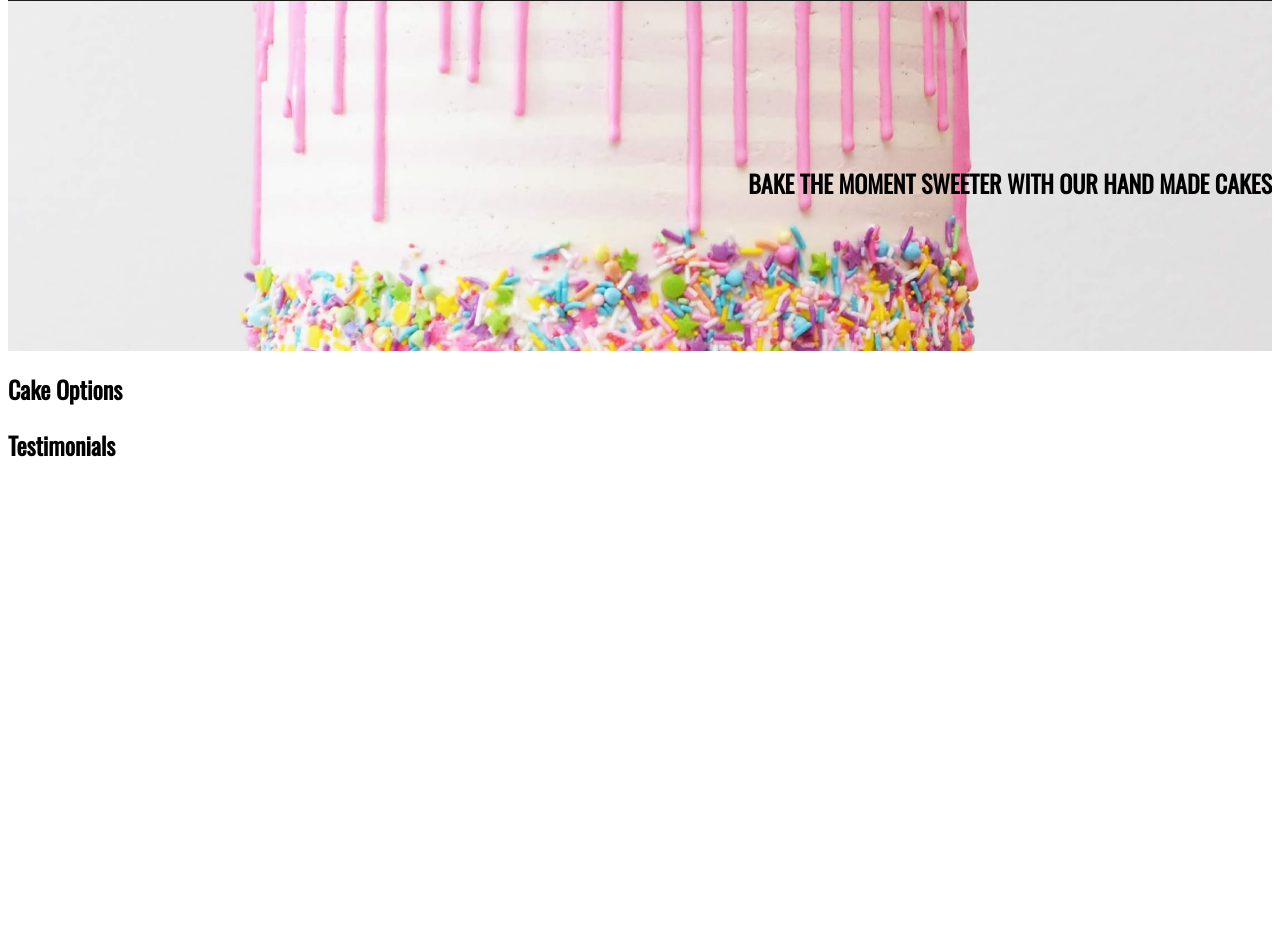
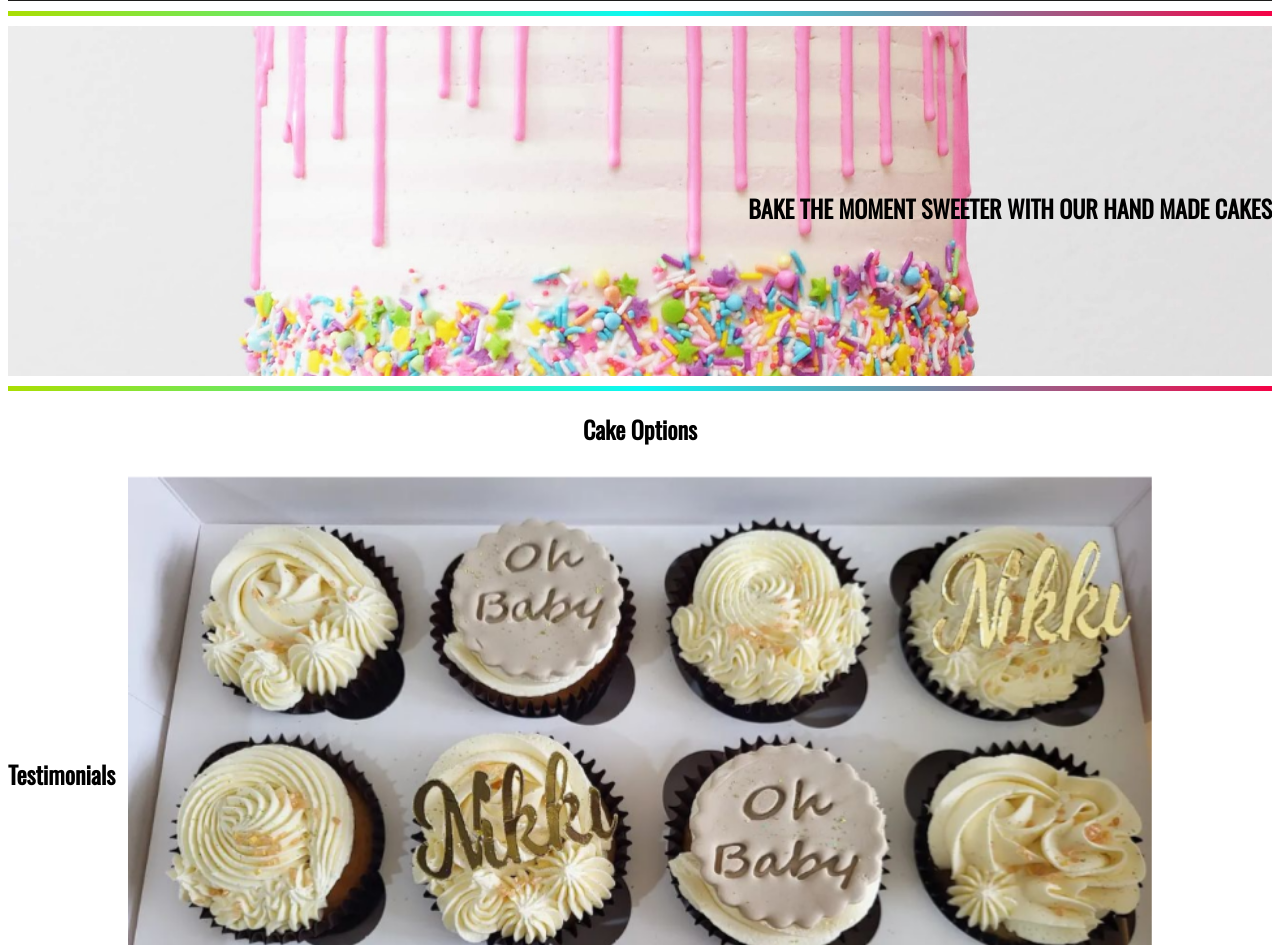
Before and after one commit to CMed01/portfolio-milestone-1, a plain HTML site: page index.html in a window 1280 px wide. Shown: the part 280-1225 px from the top of the page. Before the commit the page ends 800 px from the top, so only its background shows below. Drawn offline with nearby package versions, Linux system fonts and the light colour scheme; a web font is replaced by a local one.

Commit message:
Add cupcake photo to home page and styling with text description

```diff
--- a/assets/css/style.css
+++ b/assets/css/style.css
@@ -2,7 +2,8 @@
 
 /* Headings and Logo */
 
-h1, h2 {
+h1,
+h2 {
     font-family: 'Oswald', sans-serif;
 }
 
@@ -11,11 +12,18 @@ h4,
 h5,
 h6 {
     font-family: 'Montserrat Alternates', sans-serif;
-    color:#1c1b1a
+    color: #1c1b1a
 }
 
 body {
     font-family: 'Biryani', sans-serif;
+}
+
+hr {
+    border: 0;
+    height: 5px;
+    background-image: linear-gradient(to right, #aade02, #09f8f3, #f50246);
+    margin: 10px 0;
 }
 
 /* Navigation Bar */
@@ -71,6 +79,7 @@ body {
     font-weight: bold;
 }
 
+
 /* Hero Image */
 
 #hero-outer {
@@ -88,9 +97,56 @@ body {
 }
 
 #hero-text {
-    text-transform:uppercase;
+    text-transform: uppercase;
     text-align: center;
-    position:absolute;
+    position: absolute;
     bottom: 130px;
-    right:0;
+    right: 0;
 }
+
+/* Cake options home page */
+
+#cake-options {
+    width: 100%;
+    height: 325px;
+}
+
+#cake-options h2 {
+    text-align: center;
+}
+
+.image-container {
+    width: 80%;
+    padding: 10px 0;
+    position: absolute;
+    left: 10%;
+
+}
+
+.cupcake-index-img {
+    opacity: 1;
+    display: block;
+    width: 100%;
+    height: auto;
+    transition: .5s ease;
+    backface-visibility: hidden;
+}
+
+.description {
+    transition: .5s ease;
+    opacity: 0;
+    position: absolute;
+    top: 50%;
+    left: 50%;
+    transform: translate(-50%, -50%);
+    text-align: center;
+    font-size: 65%;
+}
+
+.image-container:hover .cupcake-index-img {
+    opacity: 0.15;
+}
+
+.image-container:hover .description {
+    opacity:1;
+}
--- a/index.html
+++ b/index.html
@@ -42,6 +42,8 @@
 
     </header>
 
+    <hr>
+
     <section id="hero-outer">
         <div id="hero-image"></div>
         <div id="hero-text">
@@ -50,8 +52,22 @@
 
     </section>
 
-    <section>
-        <h2> Cake Options</h2>
+    <hr>
+
+    <section id="cake-options">
+        <h2>Cake Options</h2>
+        <div class="image-container">
+            <img src="/assets/images/vanilla-cupcake-home.png" alt="Photo of triple chocloate cupcakes with vanilla cream frosting"
+            class="cupcake-index-img">
+            <div class="description">
+                <p>
+                    Cupcakes beautifully curated and baked with careful planning and precision to deliver exceptional taste and satisfaction.
+                    Suitable for all occasions, such as leaving gifts, birthdays or general awesomness!
+                </p>
+
+            </div>
+        </div>
+
     </section>
 
     <section>
```
Also changed, not shown: assets/images/vanilla-cupcake-home.png (added).
